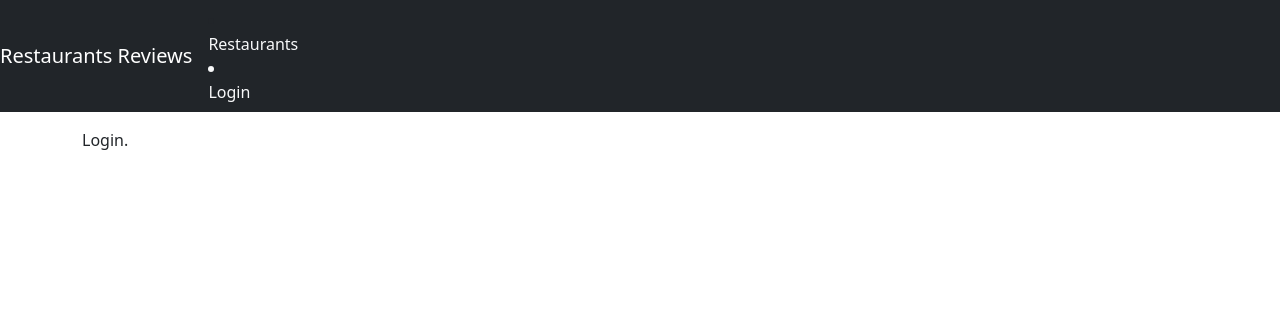
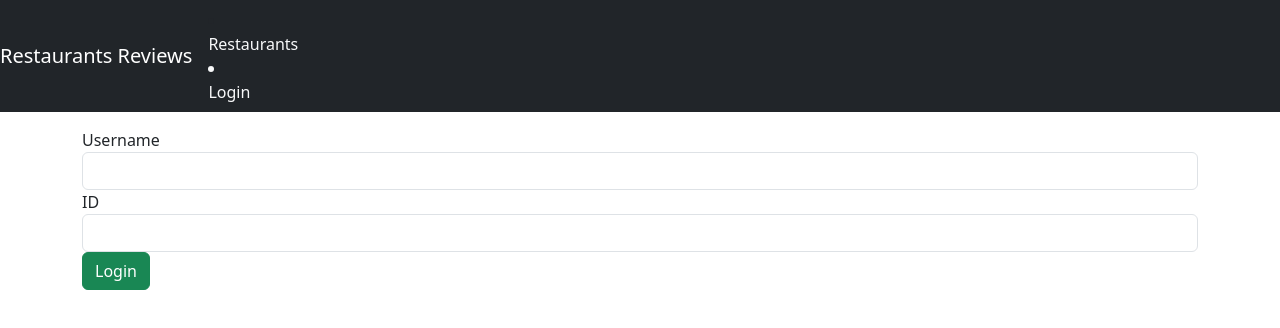
Before and after one commit to adyrmishi/restaurant-reviews-frontend, a React (Create React App) app: page /login in a window 1280 px wide. Shown: the top 328 px of the page. Built offline with nearby package versions, Linux system fonts and the light colour scheme.

Commit message:
working on dummy login system

```diff
--- a/src/components/login.js
+++ b/src/components/login.js
@@ -1,11 +1,53 @@
-import React from "react";
+import React, { useState } from "react";
 
-function Login() {
+const Login = props => {
+  const initialUserState = {
+    name: "",
+    id: "",
+  };
+
+  const [user, setUser] = useState(initialUserState);
+
+  const handleInputChange = event => {
+    const { name, value } = event.target;
+    setUser({...user, [name] : value});
+  }
+
+  const login = () => {
+    props.login(user)
+    window.location.href = "/"
+  }
+
   return (
-    <div className="App">
-      Login.
+    <div className="submit-form">
+      <div>
+        <div className="form-group">
+          <label htmlFor="user">Username</label>
+          <input
+          type="text"
+          className="form-control"
+          id="name"
+          required
+          value={user.name}
+          onChange={handleInputChange}
+          name="name"/>
+          <label htmlFor="id">ID</label>
+          <input
+          type="text"
+          className="form-control"
+          id="id"
+          required
+          value={user.id}
+          onChange={handleInputChange}
+          name="id"/>
+        </div>
+
+        <button onClick={login} className="btn btn-success">
+          Login
+        </button>
+      </div>
     </div>
-  );
+  )
 }
 
 export default Login;
```
